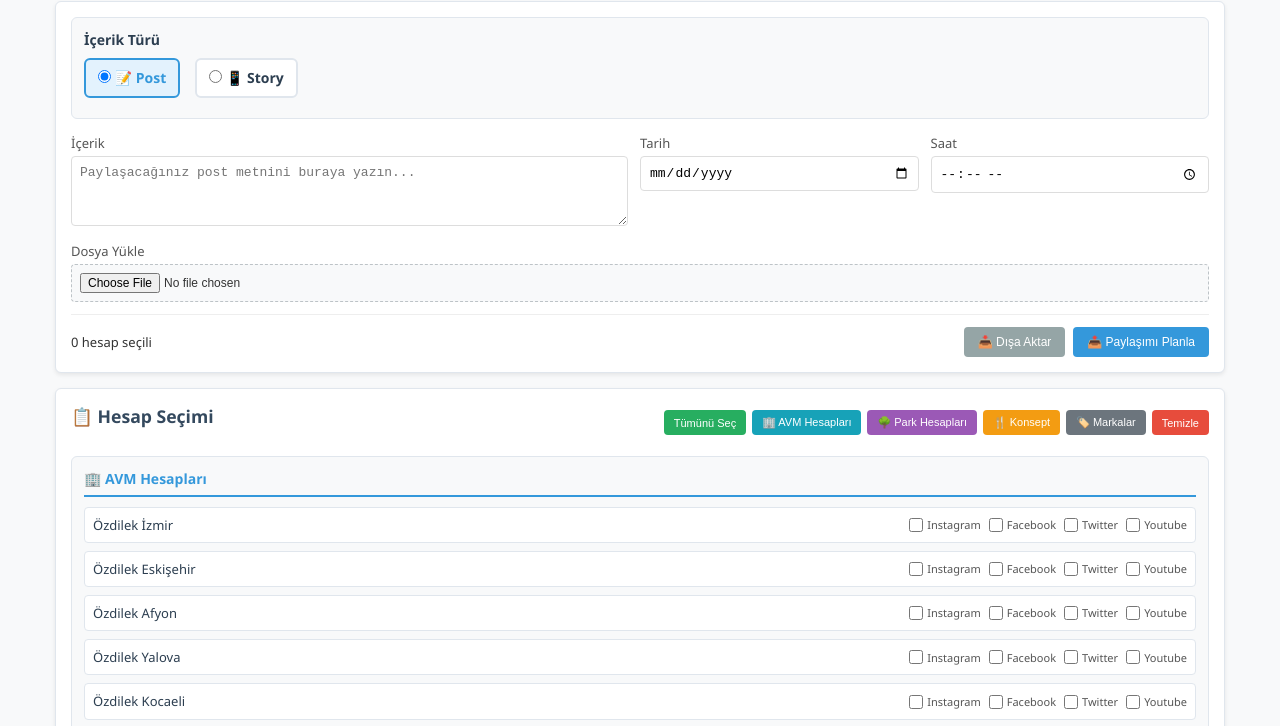
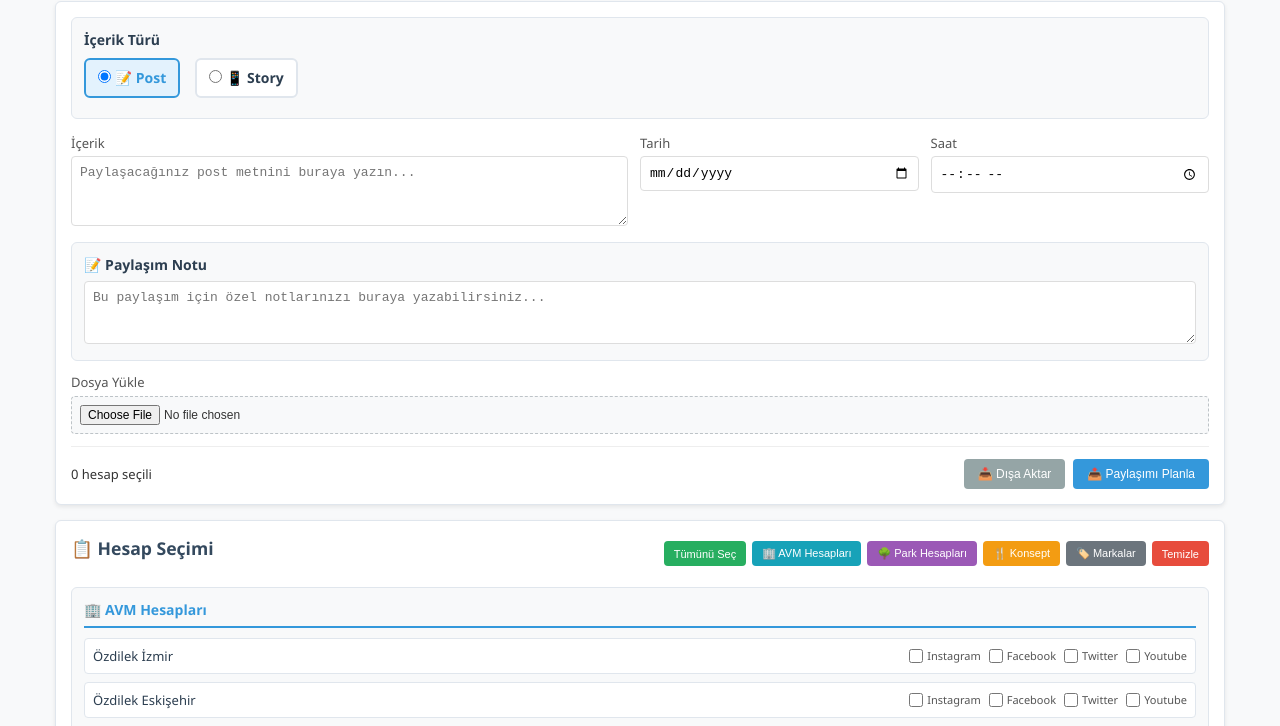
Before and after one commit to Temiralp/sosyal-medya-planlayici, a website: page public/index.html in a window 1280 px wide. Shown: the part 74-800 px from the top of the page. Drawn offline with Linux system fonts and the light colour scheme; no server answers.

Commit message:
paylaşım notu eklendi.

```diff
--- a/public/index.html
+++ b/public/index.html
@@ -65,6 +65,16 @@
               <label>Saat</label>
               <input type="time" id="scheduledTime" required />
             </div>
+          </div>
+
+          <!-- Paylaşım Notu -->
+          <div class="notes-section">
+            <label for="notes">📝 Paylaşım Notu</label>
+            <textarea
+              id="notes"
+              placeholder="Bu paylaşım için özel notlarınızı buraya yazabilirsiniz..."
+              rows="3"
+            ></textarea>
           </div>
 
           <div class="file-section">
@@ -186,6 +196,7 @@
                 <th width="30px"></th>
                 <th>Tür</th>
                 <th>İçerik</th>
+                <th>Notlar</th>
                 <th>Tarih</th>
                 <th>Saat</th>
                 <th>Dosya</th>
@@ -198,7 +209,7 @@
             <tbody>
               <tr>
                 <td
-                  colspan="9"
+                  colspan="10"
                   style="text-align: center; padding: 30px; color: #666"
                 >
                   Henüz paylaşım yok
--- a/public/script.js
+++ b/public/script.js
@@ -294,6 +294,7 @@ async function handleFormSubmit(event) {
     'input[name="contentType"]:checked'
   ).value;
   const content = document.getElementById("content").value;
+  const notes = document.getElementById("notes").value;
   const storyLink = document.getElementById("storyLink").value;
   const storyLinkTitle = document.getElementById("storyLinkTitle").value;
   const scheduledDate = document.getElementById("scheduledDate").value;
@@ -303,6 +304,7 @@ async function handleFormSubmit(event) {
   console.log("Form verileri:", {
     contentType,
     content,
+    notes,
     storyLink,
     storyLinkTitle,
     scheduledDate,
@@ -337,6 +339,7 @@ async function handleFormSubmit(event) {
   const formData = new FormData();
   formData.append("contentType", contentType);
   formData.append("content", content);
+  formData.append("notes", notes);
   formData.append("storyLink", storyLink);
   formData.append("storyLinkTitle", storyLinkTitle);
   formData.append("scheduledDate", scheduledDate);
@@ -524,7 +527,7 @@ function renderPostsTable(posts) {
   if (posts.length === 0) {
     const tr = document.createElement("tr");
     tr.innerHTML =
-      '<td colspan="8" style="text-align: center; padding: 30px; color: #666;">Henüz paylaşım yok</td>';
+      '<td colspan="10" style="text-align: center; padding: 30px; color: #666;">Henüz paylaşım yok</td>';
     tbody.appendChild(tr);
     return;
   }
@@ -572,6 +575,7 @@ function renderPostsTable(posts) {
                 </span>
             </td>
             <td class="content-cell">${contentDisplay}</td>
+            <td class="content-cell">${post.notes || "-"}</td>
             <td>${new Date(post.scheduledDate).toLocaleDateString("tr-TR")}</td>
             <td>${post.scheduledTime}</td>
             <td>
@@ -683,7 +687,7 @@ function renderPostsTable(posts) {
 
     detailTr.innerHTML = `
             <td></td>
-            <td colspan="8">
+            <td colspan="9">
                 <div class="accounts-detail show" onclick="event.stopPropagation();">
                     <div class="account-progress">
                         ${accountsHtml}
--- a/public/style.css
+++ b/public/style.css
@@ -118,6 +118,38 @@ h3 {
   font-weight: 500;
   color: #555;
   font-size: 13px;
+}
+
+/* Notes Section */
+.notes-section {
+  margin-bottom: 12px;
+  padding: 12px;
+  background: #f8f9fa;
+  border-radius: 6px;
+  border: 1px solid #e0e6ed;
+}
+
+.notes-section label {
+  display: block;
+  margin-bottom: 6px;
+  font-weight: 600;
+  color: #2c3e50;
+  font-size: 14px;
+}
+
+.notes-section textarea {
+  width: 100%;
+  padding: 8px;
+  border: 1px solid #ddd;
+  border-radius: 4px;
+  font-size: 13px;
+  resize: vertical;
+  min-height: 60px;
+}
+
+.notes-section textarea:focus {
+  outline: none;
+  border-color: #3498db;
 }
 
 /* Form Styling */
--- a/server.js
+++ b/server.js
@@ -83,6 +83,7 @@ app.post("/api/posts", upload.single("file"), (req, res) => {
     const {
       contentType,
       content,
+      notes,
       storyLink,
       storyLinkTitle,
       scheduledDate,
@@ -94,6 +95,7 @@ app.post("/api/posts", upload.single("file"), (req, res) => {
       id: Date.now(),
       contentType: contentType || "post",
       content: content || "",
+      notes: notes || "",
       storyLink: storyLink || "",
       storyLinkTitle: storyLinkTitle || "",
       scheduledDate,
```
